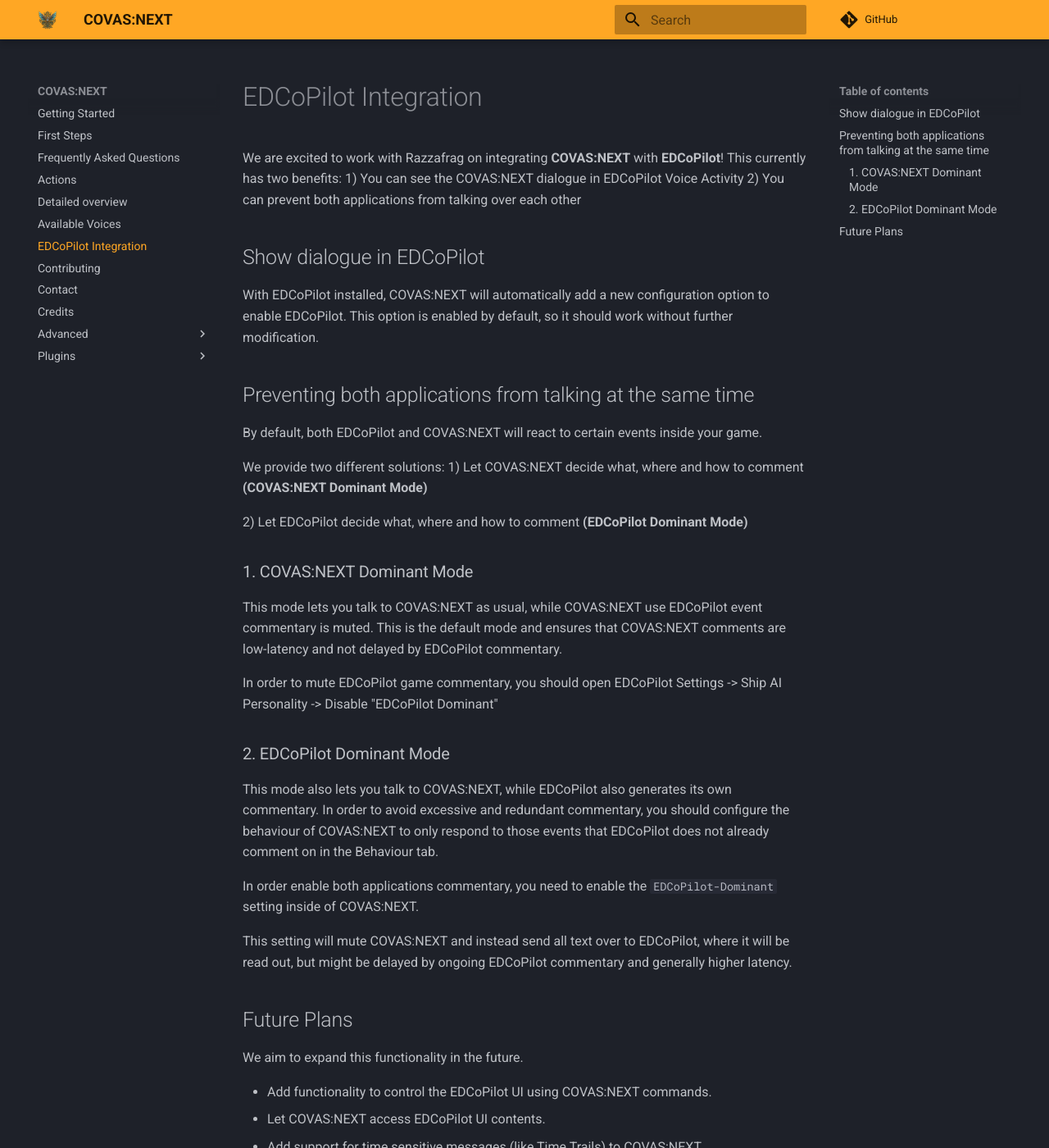
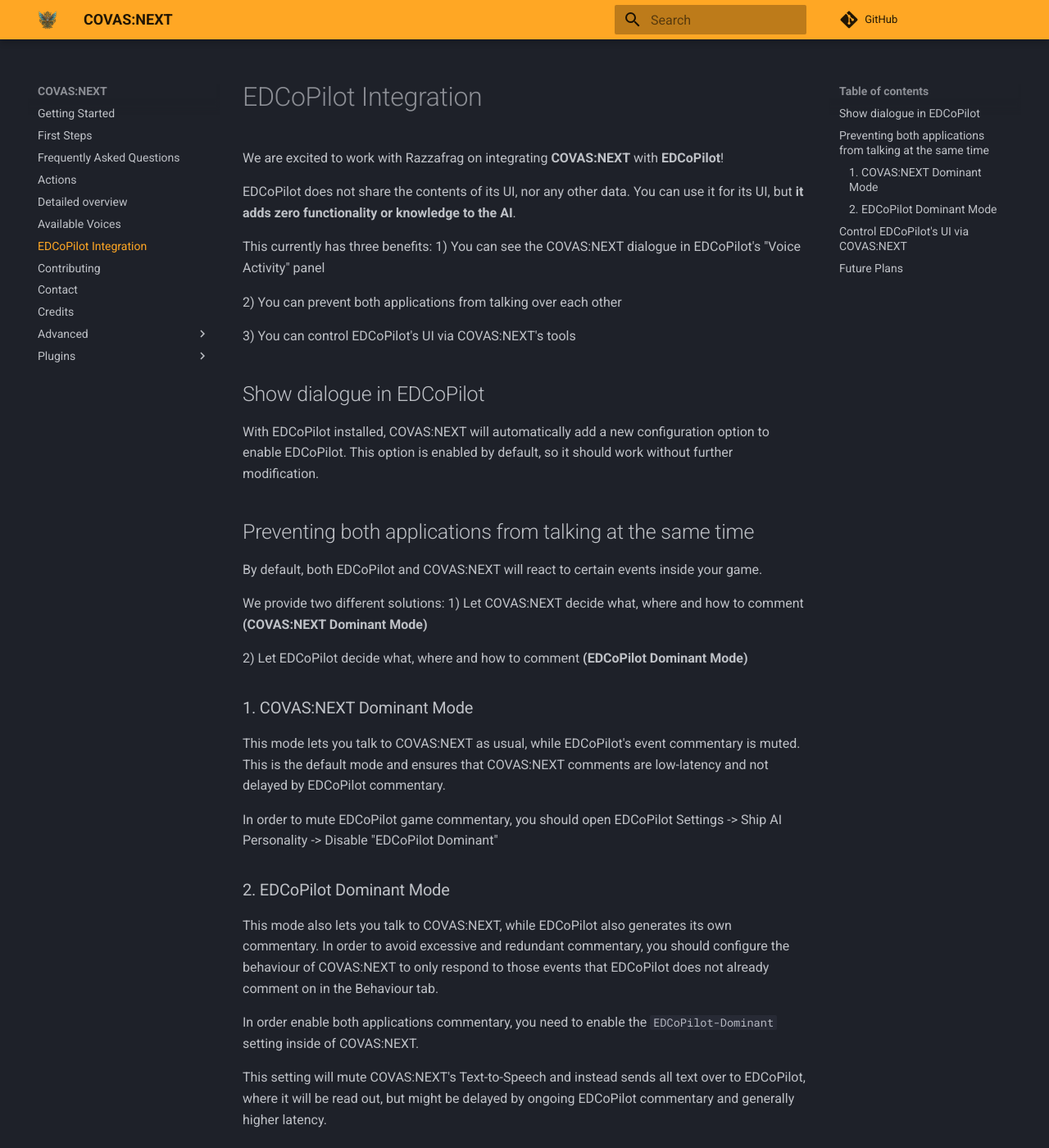
Before and after one commit to RatherRude/Elite-Dangerous-AI-Integration, an MkDocs documentation site: the page built from docs/50_EDCoPilot.md, in a window 1280 px wide and 1400 px high. Shown: the whole window at 82% size. Built offline with MkDocs 1.6.1 and Material for MkDocs 9.7.7, drawn with Linux system fonts in a browser that asks for light colours; comment, search, counter and statistics services are not loaded; some of the changed text lies outside the part shown.

Commit message:
docs: more realistic EDCP descriptions

```diff
--- a/docs/50_EDCoPilot.md
+++ b/docs/50_EDCoPilot.md
@@ -1,9 +1,14 @@
 # EDCoPilot Integration
+We are excited to work with Razzafrag on integrating **COVAS:NEXT** with **EDCoPilot**!
 
-We are excited to work with Razzafrag on integrating **COVAS:NEXT** with **EDCoPilot**!
-This currently has two benefits:
-1) You can see the COVAS:NEXT dialogue in EDCoPilot Voice Activity
+EDCoPilot does not share the contents of its UI, nor any other data. You can use it for its UI, but **it adds zero functionality or knowledge to the AI**.
+
+This currently has three benefits:
+1) You can see the COVAS:NEXT dialogue in EDCoPilot's "Voice Activity" panel
+
 2) You can prevent both applications from talking over each other
+
+3) You can control EDCoPilot's UI via COVAS:NEXT's tools
 
 ## Show dialogue in EDCoPilot
 With EDCoPilot installed, COVAS:NEXT will automatically add a new configuration option to enable EDCoPilot.
@@ -28,12 +33,14 @@
 
 In order enable both applications commentary, you need to enable the `EDCoPilot-Dominant` setting inside of COVAS:NEXT.
 
-This setting will mute COVAS:NEXT and instead send all text over to EDCoPilot, where it will be read out, but might be delayed by ongoing EDCoPilot commentary and generally higher latency.
+This setting will mute COVAS:NEXT's Text-to-Speech and instead sends all text over to EDCoPilot, where it will be read out, but might be delayed by ongoing EDCoPilot commentary and generally higher latency.
+
+## Control EDCoPilot's UI via COVAS:NEXT
+By default EDCoPilot's UI actions are disabled. We strongly recommend to only activate one set of UI actions, either COVAS:NEXT's or EDCoPilot's.
 
 ## Future Plans
 We aim to expand this functionality in the future.
 
-- Add functionality to control the EDCoPilot UI using COVAS:NEXT commands.
 - Let COVAS:NEXT access EDCoPilot UI contents.
 - Add support for time sensitive messages (like Time Trails) to COVAS:NEXT.
 - Make the integration more seamless.
```
Also changed, not shown: other parts of docs/50_EDCoPilot.md (+1 -1 lines), ui/src/app/components/settings-menu/settings-menu.component.html (+11 -8 lines).
